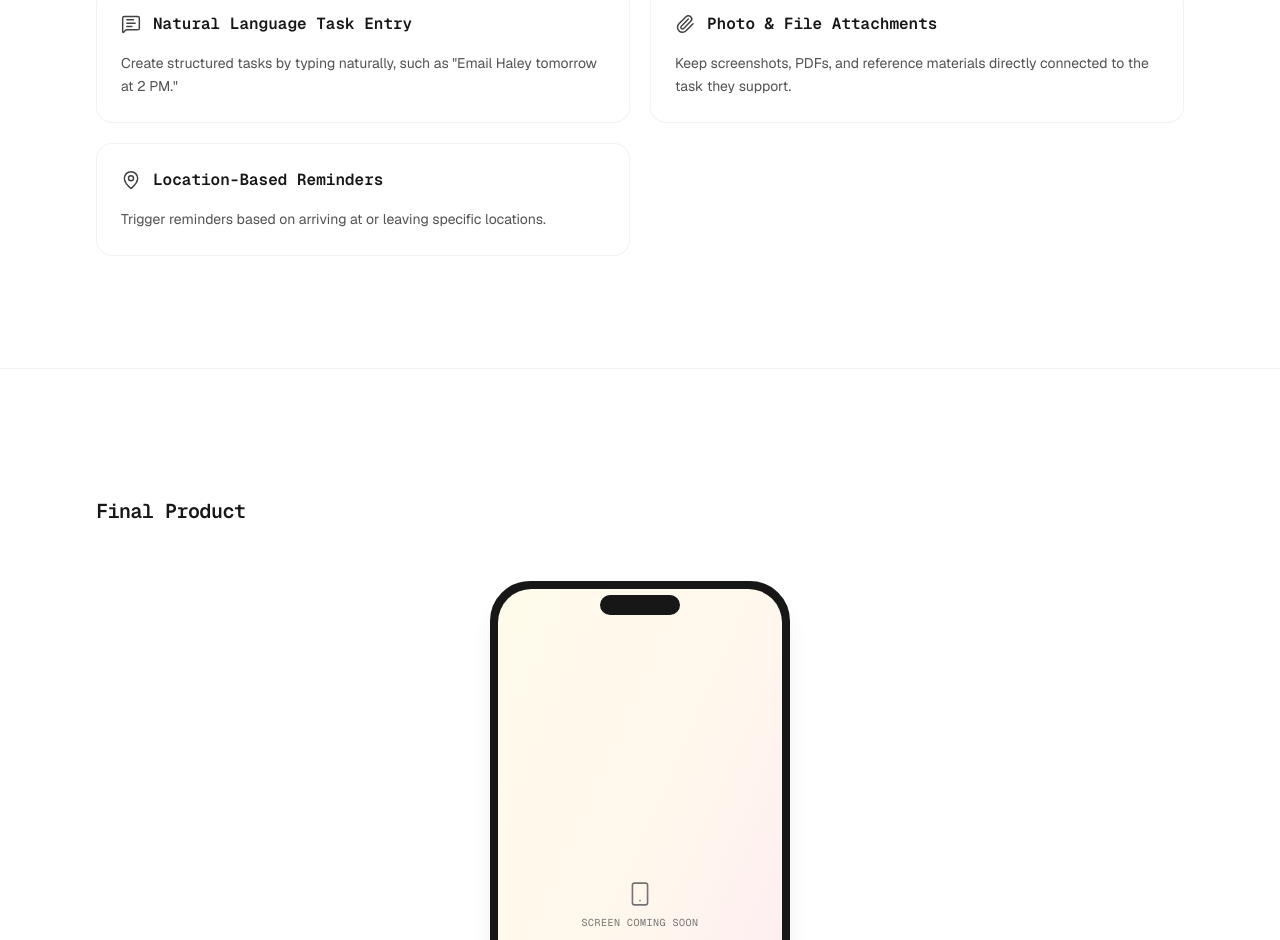
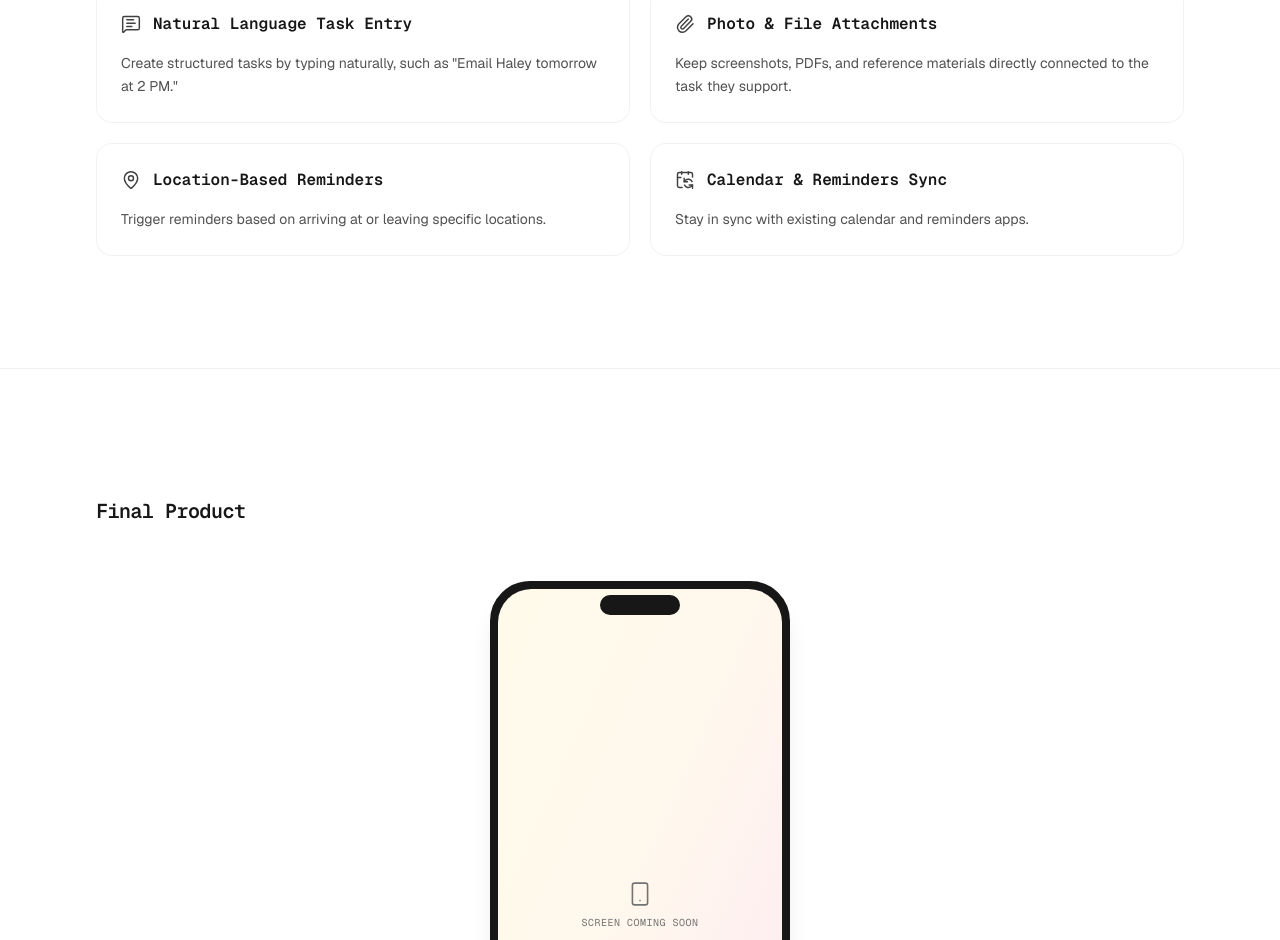
Before and after one commit to shivaniparimi/shivani-portfolio, a Next.js app: page /projects/mosaic in a window 1280 px wide. Shown: the part 4332-5272 px from the top of the page. Built offline with nearby package versions, Linux system fonts and the light colour scheme.

Commit message:
case study update

```diff
--- a/app/projects/mosaic/_components/FeatureList.tsx
+++ b/app/projects/mosaic/_components/FeatureList.tsx
@@ -1,4 +1,4 @@
-import { MessageSquareText, Paperclip, MapPin } from "lucide-react";
+import { MessageSquareText, Paperclip, MapPin, CalendarSync } from "lucide-react";
 import type { LucideIcon } from "lucide-react";
 import Reveal from "@/components/case-study/Reveal";
 
@@ -26,6 +26,11 @@ const features: Feature[] = [
     icon: MapPin,
     title: "Location-Based Reminders",
     description: "Trigger reminders based on arriving at or leaving specific locations.",
+  },
+  {
+    icon: CalendarSync,
+    title: "Calendar & Reminders Sync",
+    description: "Stay in sync with existing calendar and reminders apps.",
   },
 ];
 
--- a/app/projects/page.tsx
+++ b/app/projects/page.tsx
@@ -18,7 +18,7 @@ const projects: Project[] = [
     title: "Mosaic",
     description:
       "A native iOS productivity app that brings together the essential pieces of modern productivity into one effortless experience.",
-    stack: "SwiftUI · iOS",
+    stack: "SwiftUI · iOS · Figma",
     github: "https://github.com/shivaniparimi/Mosaic",
     caseStudy: "/projects/mosaic",
   },
```
